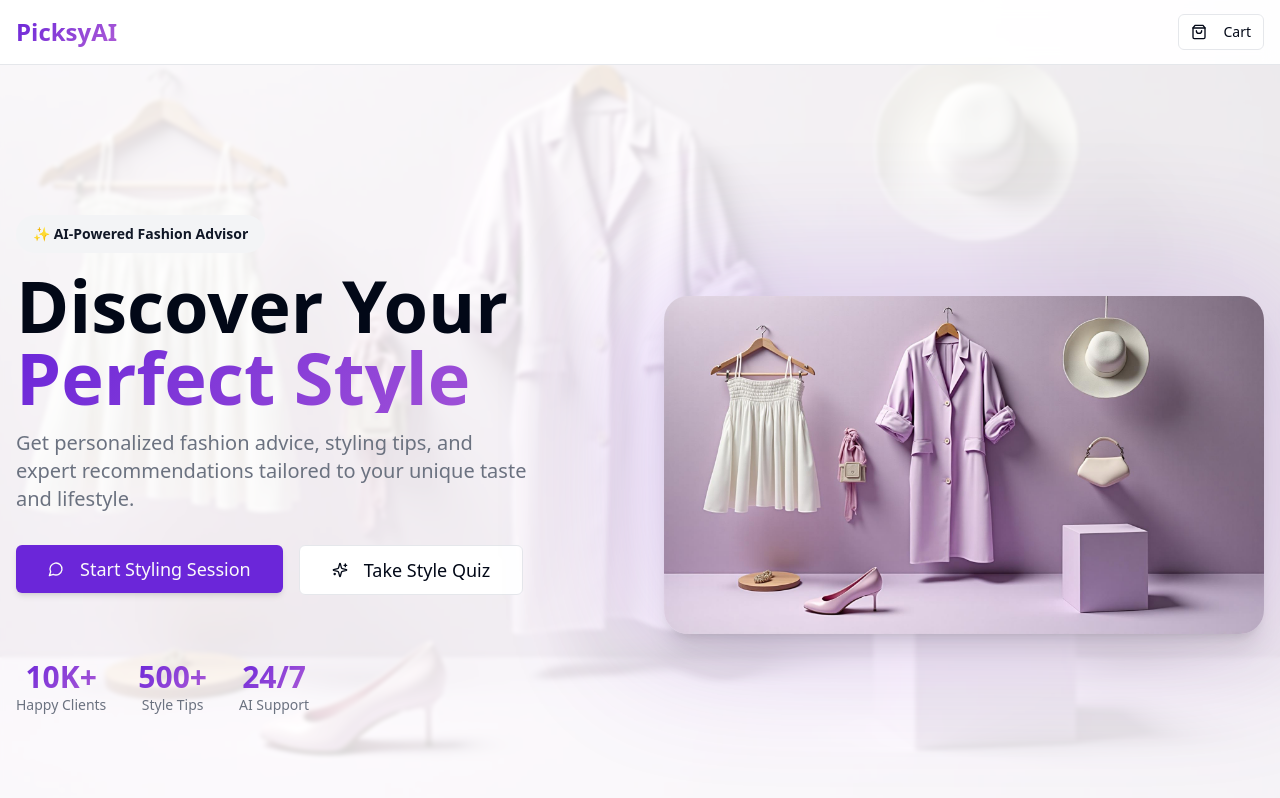
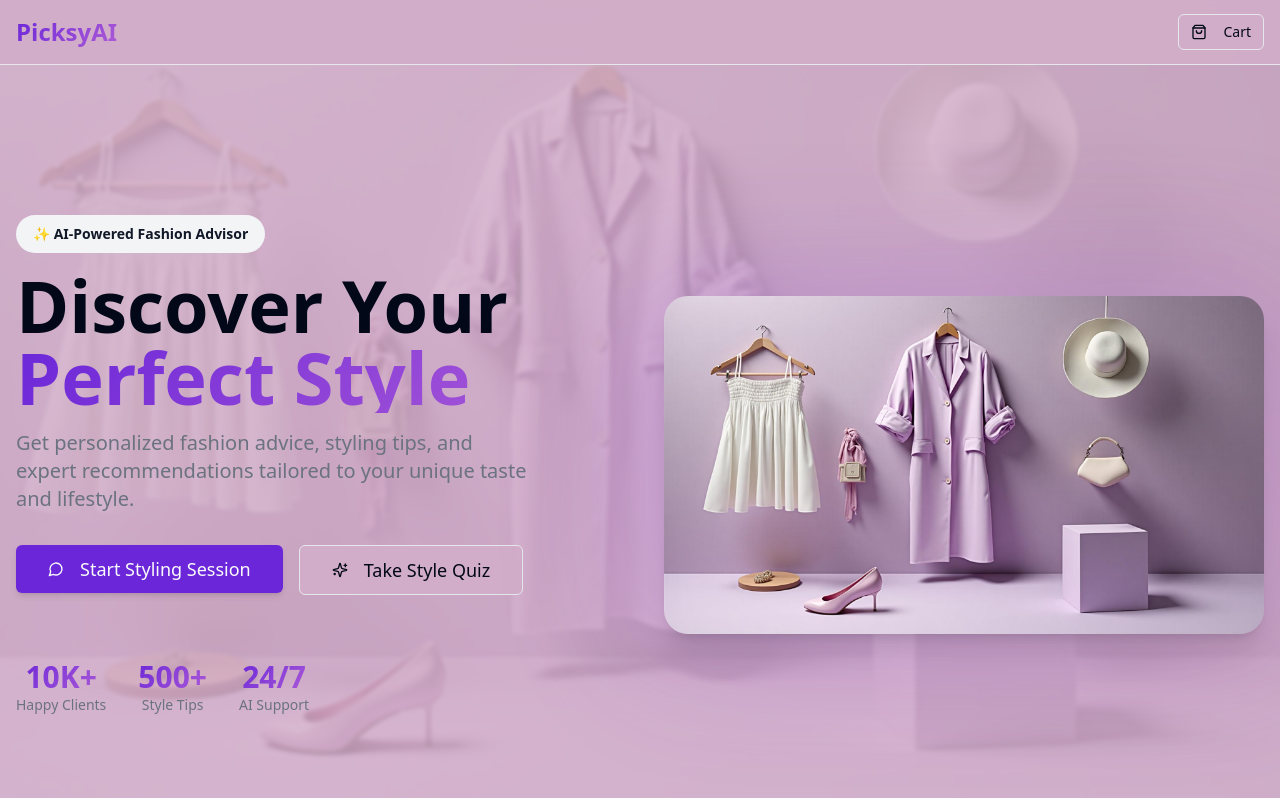
Before and after one commit to F-MAIN987/PicksyAI, a React (Vite) app: page / in a window 1280 px wide. Shown: the top 798 px of the page. Built offline with nearby package versions, Linux system fonts and the light colour scheme.

Commit message:
Apply background shade
Set background color to #BEA6C3.

```diff
--- a/src/index.css
+++ b/src/index.css
@@ -8,7 +8,7 @@ All colors MUST be HSL.
 
 @layer base {
   :root {
-    --background: 0 0% 100%;
+    --background: 314 29% 75%;
     --foreground: 222.2 84% 4.9%;
 
     --card: 0 0% 100%;
```
